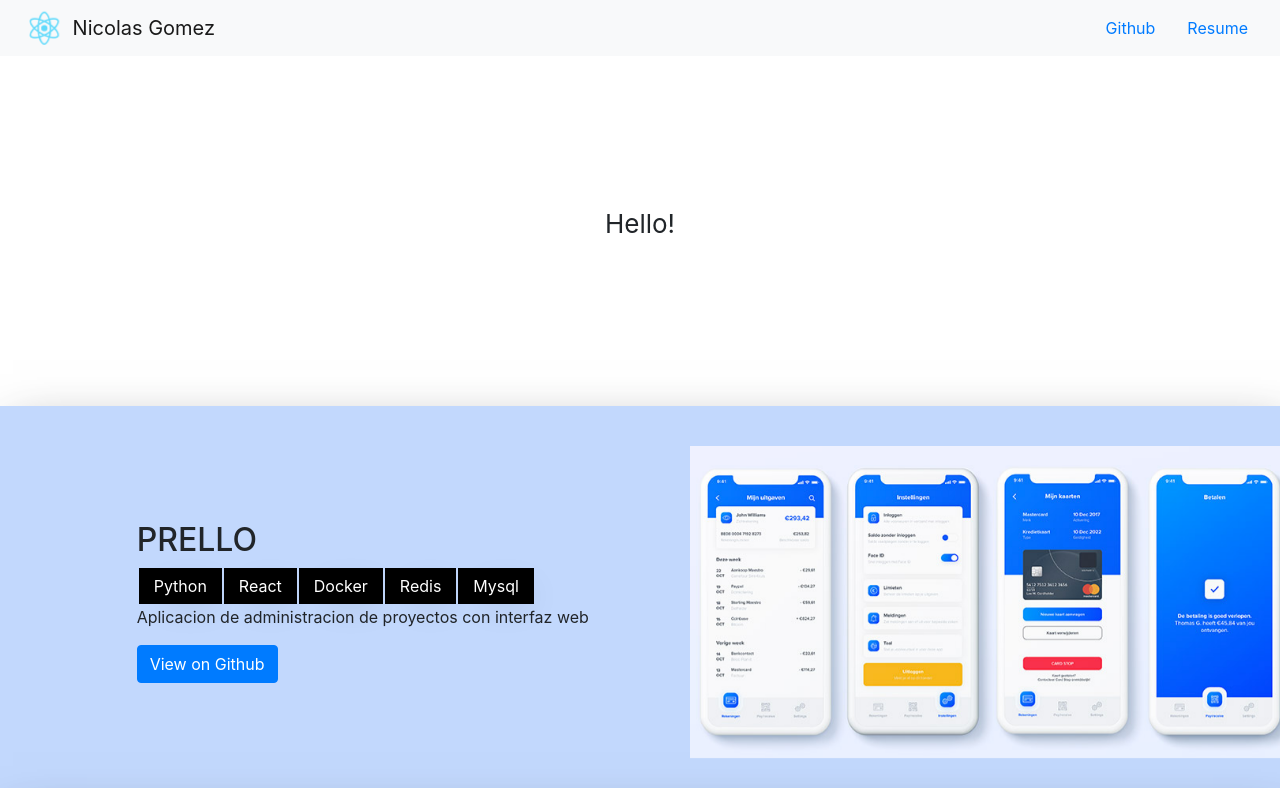
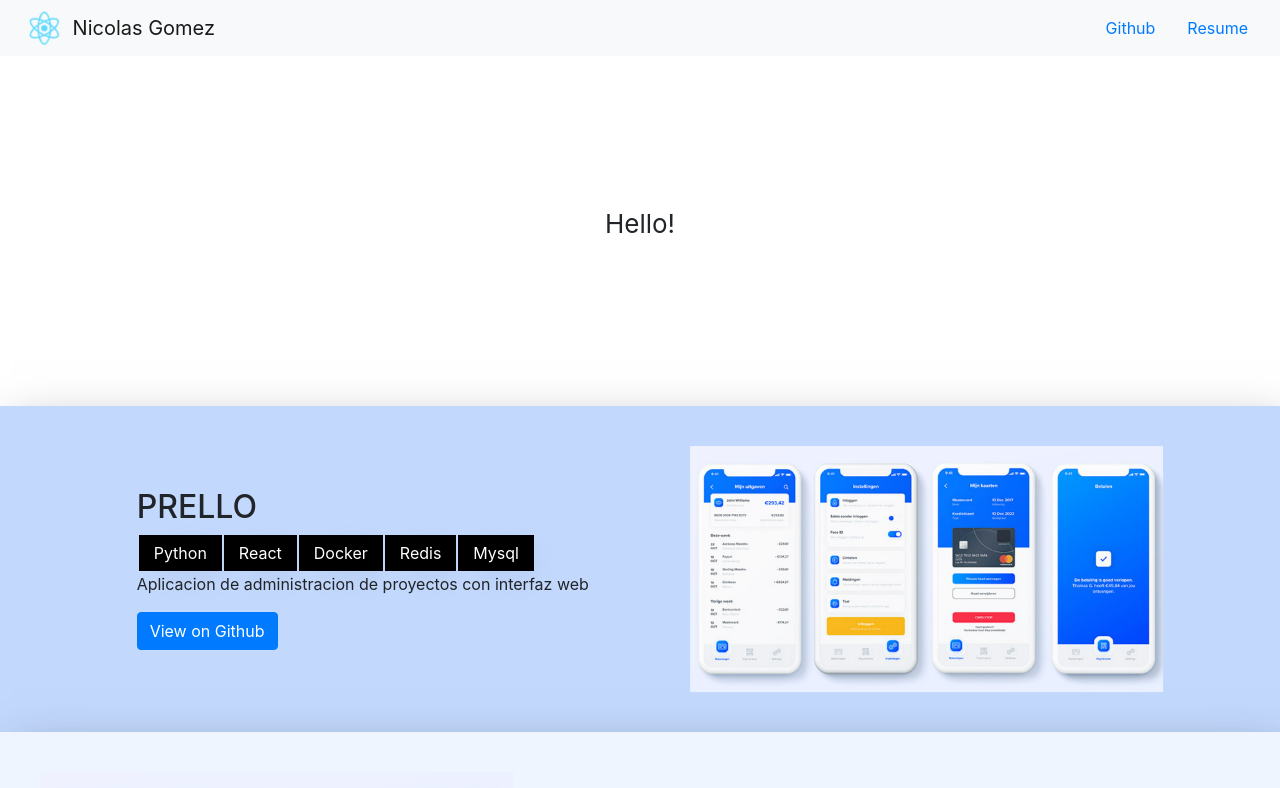
Before and after one commit to Nico9813/PortfolioWeb, a React (Create React App) app: page / in a window 1280 px wide. Shown: the top 788 px of the page. Built offline with nearby package versions, Linux system fonts and the light colour scheme.

Commit message:
fix tamanio imagenes

```diff
--- a/package.json
+++ b/package.json
@@ -2,6 +2,7 @@
   "name": "portfolio-web",
   "version": "0.1.0",
   "private": true,
+  "homepage": "http://nico9813.github.io/PortfolioWeb",
   "dependencies": {
     "@testing-library/jest-dom": "^4.2.4",
     "@testing-library/react": "^9.3.2",
@@ -13,6 +14,8 @@
     "reactstrap": "^8.5.1"
   },
   "scripts": {
+    "predeploy": "npm run build",
+    "deploy": "gh-pages -d build",
     "start": "react-scripts start",
     "build": "react-scripts build",
     "test": "react-scripts test",
@@ -32,5 +35,8 @@
       "last 1 firefox version",
       "last 1 safari version"
     ]
+  },
+  "devDependencies": {
+    "gh-pages": "^3.1.0"
   }
 }
--- a/src/App.css
+++ b/src/App.css
@@ -28,6 +28,7 @@
 }
 
 .projectCol {
+  width: 50%;
   align-content: center;
   align-items: center;
   margin: 10px;
--- a/src/components/Project.js
+++ b/src/components/Project.js
@@ -26,7 +26,7 @@ export const Project = (props) => {
                     </Col>
                     <Col lg={{ size: 5, order: right }} className='projectCol'>
                         <Container>
-                            <img src={proyectoActual.imagenes} width="600"/>
+                            <img src={proyectoActual.imagenes} style={{ maxWidth:'100%', maxHeight:'100%'}}/>
                         </Container>
                     </Col>
             </Row>
```
Also changed, not shown: 1 other file (tests, documents, lock files or other folders).
